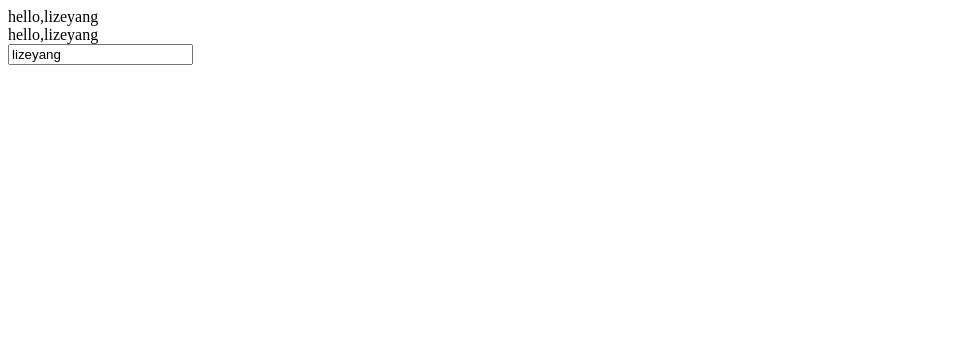
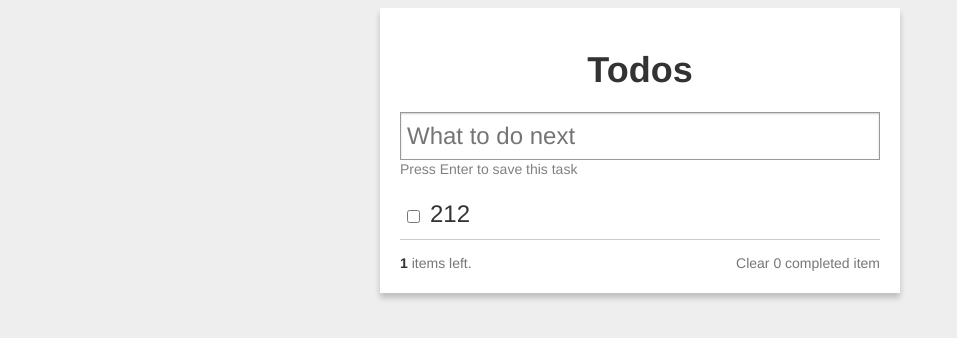
Before and after one commit to giantray/angular-todo-app-example, a plain HTML site: page index.html in a window 1280 px wide. Shown: the whole page, without its empty margins (0-957 px from the left). Drawn offline with nearby package versions, Linux system fonts and the light colour scheme.

Commit message:
页面html、css

```diff
--- a/index.html
+++ b/index.html
@@ -3,13 +3,50 @@
 <head lang="en">
     <meta charset="UTF-8">
     <title></title>
+    <link rel="stylesheet" href="style/app.css"/>
 </head>
 <body>
 
-<div ng-app="myApp" ng-controller="TodoCtrl">
-    hello,{{name}}<br>
-    hello,<span ng-bind="name"></span><br>
-    <input ng-model="name">
+<div ng-app="myApp">
+
+    <div class="todoapp" ng-controller="TodoCtrl">
+        <div class="title">
+            <h1>Todos</h1>
+        </div>
+        <div class="content">
+            <form class="todo-form" >
+                <input placeholder="What to do next" type="text">
+                <span class="todo-input-tip">
+                    Press Enter to save this task
+                </span>
+            </form>
+            <div class="todos">
+                <ul class="todo-list">
+                    <li class="todo" >
+                        <div class="display">
+                            <input class="check" type="checkbox" name="todo.done">
+                            <div><span >212</span> </div>
+                        </div>
+                    </li>
+                </ul>
+            </div>
+
+            <div class="todo-stats">
+              <span class="todo-count" >
+                <span class="number"><span>1</span></span>
+                <span class="word">items</span> left.
+              </span>
+              <span class="todo-clear" >
+                  <a >
+                      Clear <span class="number-done"><span>0</span></span>
+                      completed <span class="word-done">item</span>
+                  </a>
+              </span>
+            </div>
+        </div>
+    </div>
+
+
 </div>
 
 
--- a/pages/todo/todo.ctrl.js
+++ b/pages/todo/todo.ctrl.js
@@ -1,5 +1,7 @@
 angular.module('myApp').controller('TodoCtrl', function($scope){
 
-    $scope.name = 'lizeyang';
+    //$scope.name = 'lizeyang';
+
+
 
 });
--- /dev/null
+++ b/style/app.css
@@ -0,0 +1,96 @@
+body {
+    font-family: "Helvetica Neue", Helvetica, Arial, sans-serif;
+    font-size: 14px;
+    line-height: 1.4em;
+    background: #eeeeee;
+    color: #333333;
+}
+
+.todoapp {
+    width: 480px;
+    margin: 0 auto 40px;
+    background: white;
+    padding: 20px;
+    -moz-box-shadow: rgba(0, 0, 0, 0.2) 0 5px 6px 0;
+    -webkit-box-shadow: rgba(0, 0, 0, 0.2) 0 5px 6px 0;
+    -o-box-shadow: rgba(0, 0, 0, 0.2) 0 5px 6px 0;
+    box-shadow: rgba(0, 0, 0, 0.2) 0 5px 6px 0;
+}
+
+.todoapp .title h1{
+    font-size: 36px;
+    font-weight: bold;
+    text-align: center;
+    line-height: 1;
+}
+
+.todo-form input {
+    width: 466px;
+    font-size: 24px;
+    font-family: inherit;
+    line-height: 1.4em;
+    border: 0;
+    outline: none;
+    padding: 6px;
+    border: 1px solid #999999;
+    -moz-box-shadow: rgba(0, 0, 0, 0.2) 0 1px 2px 0 inset;
+    -webkit-box-shadow: rgba(0, 0, 0, 0.2) 0 1px 2px 0 inset;
+    -o-box-shadow: rgba(0, 0, 0, 0.2) 0 1px 2px 0 inset;
+    box-shadow: rgba(0, 0, 0, 0.2) 0 1px 2px 0 inset;
+}
+
+.todo-input-tip{
+    color: gray;
+}
+
+
+.todo-list {
+    margin-top: 10px;
+    padding: 0px;
+}
+
+ol, ul {
+    list-style: none;
+}
+
+.todo-list li {
+    padding: 12px 20px 11px 0;
+    position: relative;
+    font-size: 24px;
+    line-height: 1.1em;
+    border-bottom: 1px solid #cccccc;
+}
+
+.todo-list .check {
+    position: relative;
+    top: 9px;
+    margin: 0 10px 0 7px;
+    float: left;
+}
+
+.todo-stats {
+    margin-top: 10px;
+    color: #777777;
+}
+
+.todo-stats .todo-count {
+    float: left;
+}
+
+.todo-stats .todo-count .number {
+    font-weight: bold;
+    color: #333333;
+}
+
+.todo-stats .todo-clear {
+    float: right;
+}
+
+.todo-stats:after {
+    content: "\0020";
+    display: block;
+    height: 0;
+    clear: both;
+    overflow: hidden;
+    visibility: hidden;
+}
```
Also changed, not shown: 1 other file.
